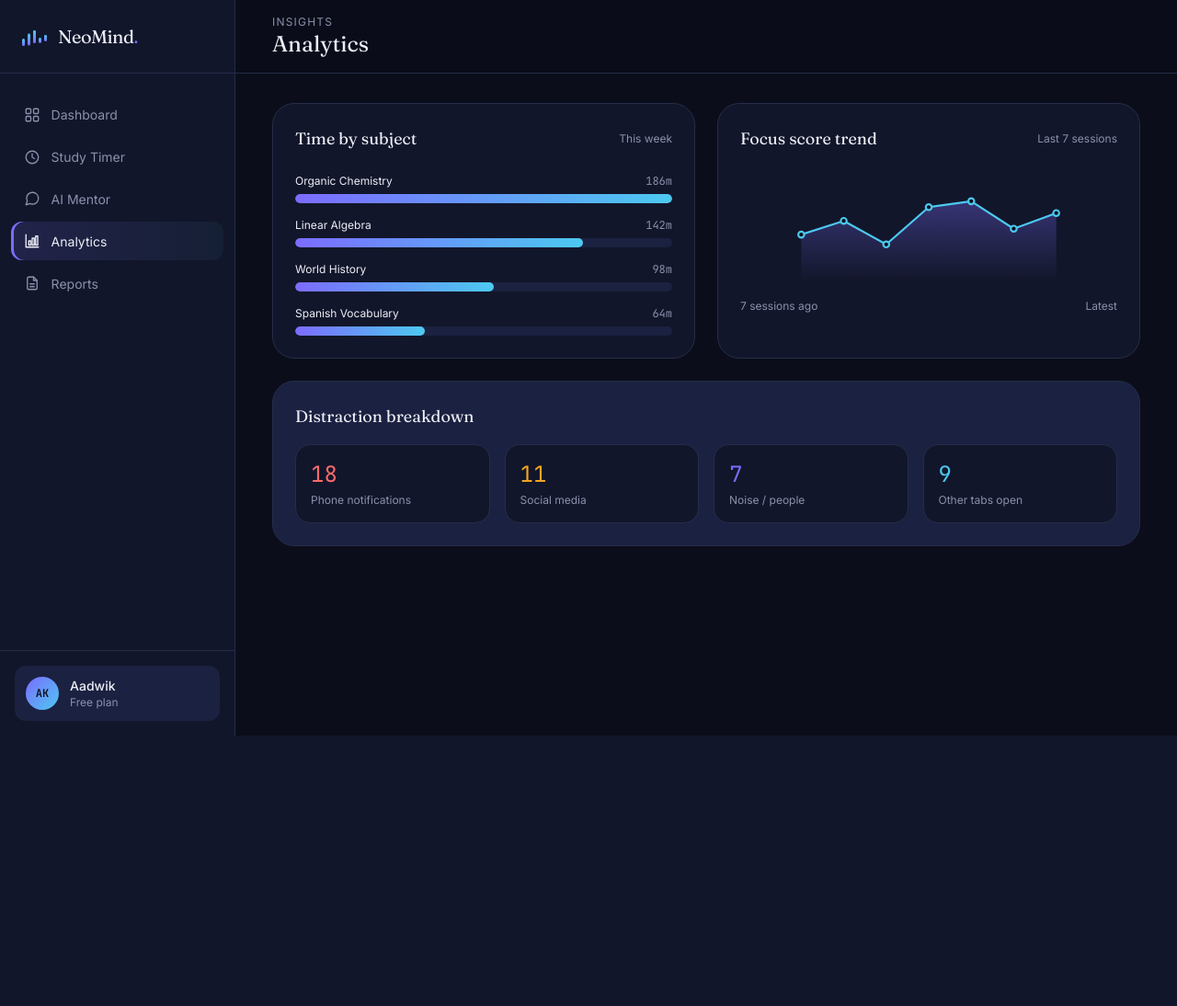
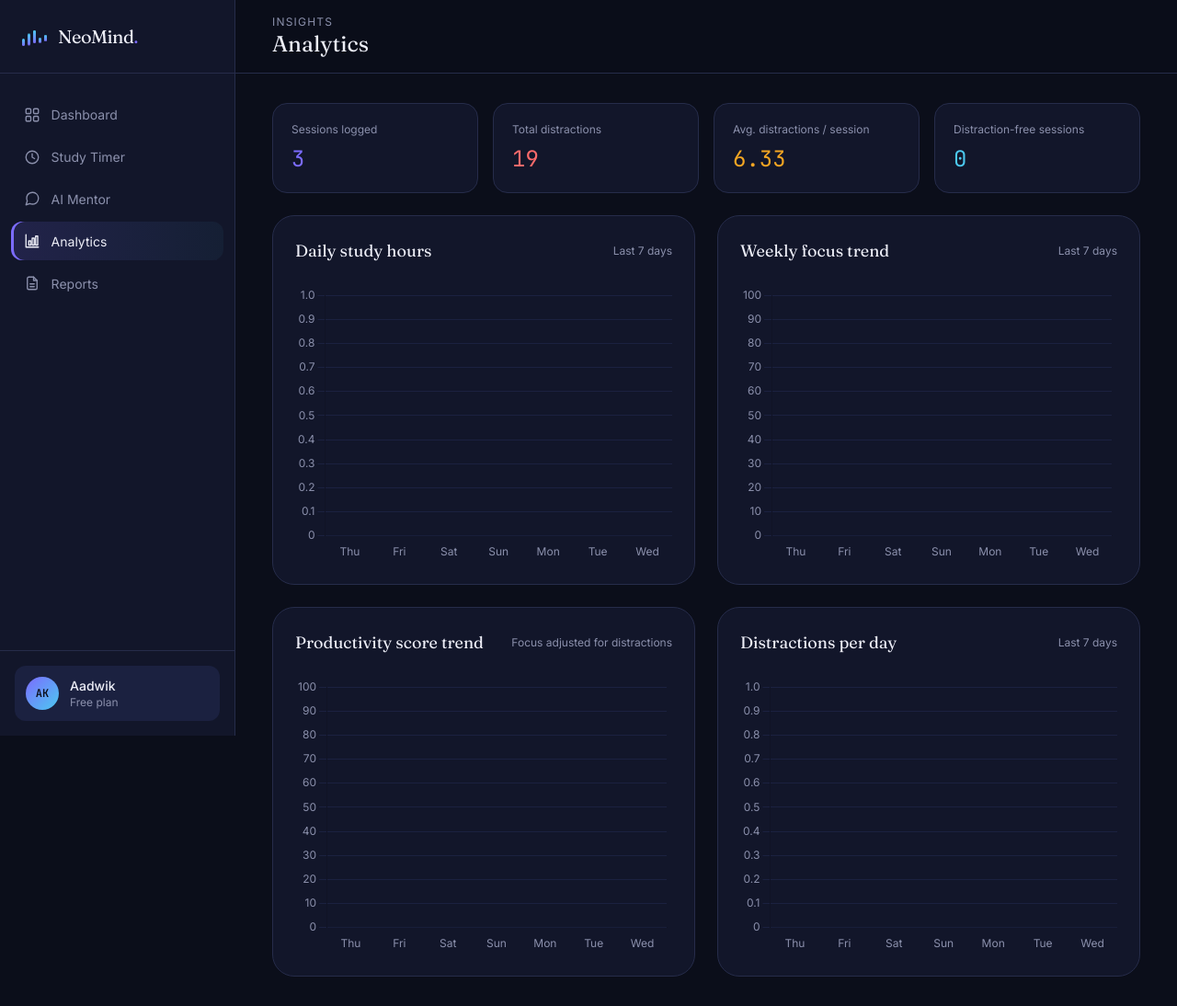
Before and after one commit to AadwikChaturvedi/NeoMind-An-AI-Study-Mentor, a FastAPI app: page /analytics in a window 1280 px wide. Shown: the whole page at 92% size. Before the commit the page ends 800 px from the top, so only its background shows below. Run offline with FastAPI, Linux system fonts and the light colour scheme; some libraries are stand-ins or nearby versions.

Commit message:
Phase-12: Implement analytics feature with endpoints, services, and frontend integration

```diff
--- a/backend/app/main.py
+++ b/backend/app/main.py
@@ -31,7 +31,7 @@
 from fastapi.staticfiles import StaticFiles
 from fastapi.templating import Jinja2Templates
 
-from app.routes import health, timer, sessions, mentor
+from app.routes import health, timer, sessions, mentor, analytics
 from app.database import init_db
 
 
@@ -63,6 +63,7 @@
 app.include_router(timer.router)
 app.include_router(sessions.router)
 app.include_router(mentor.router)
+app.include_router(analytics.router)
 
 # --- Frontend: static files + templates ---
 # FRONTEND_DIR was already computed above, from this file's own location
--- a/frontend/static/js/analytics.js
+++ b/frontend/static/js/analytics.js
@@ -1,77 +1,102 @@
-// analytics.js — mock analytics rendered with hand-built SVG/CSS charts (no chart library).
+// analytics.js — fetches real aggregated data from GET /analytics/summary
+// and renders it with Chart.js. No mock data.
 
-const subjectMinutes = [
-  { subject: "Organic Chemistry", minutes: 186 },
-  { subject: "Linear Algebra", minutes: 142 },
-  { subject: "World History", minutes: 98 },
-  { subject: "Spanish Vocabulary", minutes: 64 },
-];
+const ANALYTICS_API_URL = "/analytics/summary";
 
-const focusTrend = [74, 81, 69, 88, 91, 77, 85]; // last 7 sessions
+Chart.defaults.font.family = "Inter, sans-serif";
+Chart.defaults.color = "#8B90AC";
 
-const distractionBreakdown = [
-  { label: "Phone notifications", count: 18, accent: "coral" },
-  { label: "Social media", count: 11, accent: "amber" },
-  { label: "Noise / people", count: 7, accent: "violet" },
-  { label: "Other tabs open", count: 9, accent: "cyan" },
-];
+const chartOptionsBase = {
+  responsive: true,
+  plugins: {
+    legend: { display: false },
+    tooltip: { backgroundColor: "#1B2140", borderColor: "#262C4A", borderWidth: 1, padding: 10 },
+  },
+  scales: {
+    x: { grid: { display: false }, ticks: { color: "#8B90AC" } },
+    y: { beginAtZero: true, grid: { color: "#1B2140" }, ticks: { color: "#8B90AC" } },
+  },
+};
 
-function renderSubjectChart() {
-  const max = Math.max(...subjectMinutes.map(s => s.minutes));
-  const el = document.getElementById("subject-chart");
-  el.innerHTML = subjectMinutes.map(s => `
-    <div class="mb-4 last:mb-0">
-      <div class="flex justify-between text-xs mb-1.5">
-        <span class="text-[#EDEEF7]">${s.subject}</span>
-        <span class="font-mono text-ink2">${s.minutes}m</span>
-      </div>
-      <div class="h-2.5 rounded-full bg-elevated overflow-hidden">
-        <div class="h-full rounded-full bg-gradient-to-r from-violet to-cyan" style="width:${(s.minutes / max) * 100}%"></div>
-      </div>
+function renderStatCards(stats) {
+  const cards = [
+    { label: "Sessions logged", value: stats.sessions_logged, accent: "violet" },
+    { label: "Total distractions", value: stats.total_distractions, accent: "coral" },
+    { label: "Avg. distractions / session", value: stats.average_per_session, accent: "amber" },
+    { label: "Distraction-free sessions", value: stats.distraction_free_sessions, accent: "cyan" },
+  ];
+  document.getElementById("distraction-stats").innerHTML = cards.map(c => `
+    <div class="rounded-2xl border border-hairline bg-surface p-5">
+      <p class="text-xs text-ink2 mb-2">${c.label}</p>
+      <p class="font-mono text-2xl text-${c.accent}">${c.value}</p>
     </div>
   `).join("");
 }
 
-function renderFocusTrend() {
-  const el = document.getElementById("focus-trend");
-  const w = 280, h = 120, pad = 10;
-  const max = 100, min = 50;
-  const points = focusTrend.map((v, i) => {
-    const x = pad + (i * (w - pad * 2)) / (focusTrend.length - 1);
-    const y = h - pad - ((v - min) / (max - min)) * (h - pad * 2);
-    return [x, y];
+function renderBarChart(canvasId, series, { color }) {
+  const ctx = document.getElementById(canvasId);
+  if (!ctx) return;
+  new Chart(ctx, {
+    type: "bar",
+    data: {
+      labels: series.labels,
+      datasets: [{ data: series.values, backgroundColor: color, borderRadius: 6, maxBarThickness: 36 }],
+    },
+    options: chartOptionsBase,
   });
-  const path = points.map((p, i) => (i === 0 ? "M" : "L") + p[0] + "," + p[1]).join(" ");
-  const areaPath = path + ` L${points[points.length - 1][0]},${h - pad} L${points[0][0]},${h - pad} Z`;
-
-  el.innerHTML = `
-    <svg viewBox="0 0 ${w} ${h}" class="w-full h-32">
-      <defs>
-        <linearGradient id="trendFill" x1="0" y1="0" x2="0" y2="1">
-          <stop offset="0%" stop-color="#7C6CFF" stop-opacity="0.35" />
-          <stop offset="100%" stop-color="#7C6CFF" stop-opacity="0" />
-        </linearGradient>
-      </defs>
-      <path d="${areaPath}" fill="url(#trendFill)" />
-      <path d="${path}" fill="none" stroke="#4CC9F0" stroke-width="2" stroke-linecap="round" stroke-linejoin="round" />
-      ${points.map(p => `<circle cx="${p[0]}" cy="${p[1]}" r="3" fill="#0B0E1A" stroke="#4CC9F0" stroke-width="2" />`).join("")}
-    </svg>
-    <div class="flex justify-between text-xs text-ink2 mt-2">
-      <span>7 sessions ago</span><span>Latest</span>
-    </div>
-  `;
 }
 
-function renderDistractions() {
-  const el = document.getElementById("distraction-list");
-  el.innerHTML = distractionBreakdown.map(d => `
-    <div class="rounded-2xl bg-surface border border-hairline p-4">
-      <p class="font-mono text-2xl text-${d.accent}">${d.count}</p>
-      <p class="text-xs text-ink2 mt-1">${d.label}</p>
-    </div>
-  `).join("");
+function renderLineChart(canvasId, series, { borderColor, fillColor }) {
+  const ctx = document.getElementById(canvasId);
+  if (!ctx) return;
+  new Chart(ctx, {
+    type: "line",
+    data: {
+      labels: series.labels,
+      datasets: [{
+        data: series.values,
+        borderColor,
+        backgroundColor: fillColor,
+        tension: 0.35,
+        fill: true,
+        spanGaps: false, // days with no sessions (null) show as a real gap, not a false 0
+        pointBackgroundColor: "#0B0E1A",
+        pointBorderColor: borderColor,
+        pointBorderWidth: 2,
+        pointRadius: 4,
+      }],
+    },
+    options: {
+      ...chartOptionsBase,
+      scales: { ...chartOptionsBase.scales, y: { ...chartOptionsBase.scales.y, min: 0, max: 100 } },
+    },
+  });
 }
 
-renderSubjectChart();
-renderFocusTrend();
-renderDistractions();
+async function loadAnalytics() {
+  try {
+    const res = await fetch(ANALYTICS_API_URL);
+    if (!res.ok) throw new Error(`Server responded ${res.status}`);
+    const data = await res.json();
+
+    renderStatCards(data.distraction_stats);
+    renderBarChart("study-hours-chart", data.daily_study_hours, { color: "#7C6CFF" });
+    renderLineChart("focus-trend-chart", data.focus_trend, { borderColor: "#4CC9F0", fillColor: "rgba(76,201,240,0.15)" });
+    renderLineChart("productivity-trend-chart", data.productivity_trend, { borderColor: "#F5A623", fillColor: "rgba(245,166,35,0.15)" });
+    renderBarChart("distractions-chart", data.distraction_per_day, { color: "#FF6B6B" });
+
+    if (data.distraction_stats.sessions_logged === 0) {
+      document.getElementById("analytics-empty-note").classList.remove("hidden");
+    }
+  } catch (err) {
+    console.error("Failed to load analytics:", err);
+    document.querySelector("main").insertAdjacentHTML(
+      "afterbegin",
+      `<div class="rounded-2xl border border-coral/40 bg-coral/10 text-coral text-sm px-4 py-3 mb-6">
+        Couldn't load analytics data. Check that the backend is running and try refreshing.
+      </div>`
+    );
+  }
+}
+
+loadAnalytics();
--- a/frontend/templates/analytics.html
+++ b/frontend/templates/analytics.html
@@ -4,30 +4,48 @@
 {% block page_title %}Analytics{% endblock %}
 
 {% block content %}
-<div class="grid lg:grid-cols-2 gap-6">
+<section class="grid grid-cols-2 lg:grid-cols-4 gap-4" id="distraction-stats"></section>
+
+<section class="grid lg:grid-cols-2 gap-6 mt-6">
   <div class="rounded-3xl border border-hairline bg-surface p-6">
     <div class="flex items-center justify-between mb-6">
-      <h3 class="font-display text-lg">Time by subject</h3>
-      <span class="text-xs text-ink2">This week</span>
+      <h3 class="font-display text-lg">Daily study hours</h3>
+      <span class="text-xs text-ink2">Last 7 days</span>
     </div>
-    <div id="subject-chart"></div>
+    <canvas id="study-hours-chart" height="220"></canvas>
   </div>
 
   <div class="rounded-3xl border border-hairline bg-surface p-6">
     <div class="flex items-center justify-between mb-6">
-      <h3 class="font-display text-lg">Focus score trend</h3>
-      <span class="text-xs text-ink2">Last 7 sessions</span>
+      <h3 class="font-display text-lg">Weekly focus trend</h3>
+      <span class="text-xs text-ink2">Last 7 days</span>
     </div>
-    <div id="focus-trend"></div>
+    <canvas id="focus-trend-chart" height="220"></canvas>
   </div>
-</div>
 
-<div class="rounded-3xl border border-hairline bg-elevated p-6 mt-6">
-  <h3 class="font-display text-lg mb-4">Distraction breakdown</h3>
-  <div id="distraction-list" class="grid sm:grid-cols-2 lg:grid-cols-4 gap-4"></div>
-</div>
+  <div class="rounded-3xl border border-hairline bg-surface p-6">
+    <div class="flex items-center justify-between mb-6">
+      <h3 class="font-display text-lg">Productivity score trend</h3>
+      <span class="text-xs text-ink2">Focus adjusted for distractions</span>
+    </div>
+    <canvas id="productivity-trend-chart" height="220"></canvas>
+  </div>
+
+  <div class="rounded-3xl border border-hairline bg-surface p-6">
+    <div class="flex items-center justify-between mb-6">
+      <h3 class="font-display text-lg">Distractions per day</h3>
+      <span class="text-xs text-ink2">Last 7 days</span>
+    </div>
+    <canvas id="distractions-chart" height="220"></canvas>
+  </div>
+</section>
+
+<p id="analytics-empty-note" class="text-sm text-ink2 mt-6 hidden">
+  No study sessions logged yet — these charts will fill in once you complete a session on the Study Timer page.
+</p>
 {% endblock %}
 
 {% block scripts %}
+<script src="https://cdn.jsdelivr.net/npm/chart.js@4.4.4/dist/chart.umd.min.js"></script>
 <script src="/static/js/analytics.js"></script>
 {% endblock %}
```
Also changed, not shown: backend/app/routes/analytics.py (+31 -1 lines), backend/app/schemas/analytics.py (added, +30 -0 lines), backend/app/services/analytics_service.py (+101 -1 lines), neomind.db.
